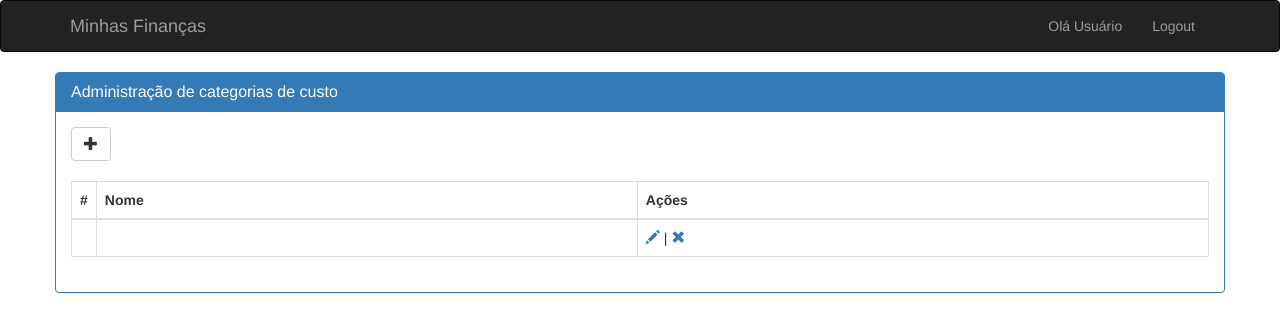
After one commit to valdineireis/financas-pessoais, a PHP site: template templates/category-costs/list.html.twig in a window 1280 px wide. The commit adds this page. Shown: the top 332 px of the page. Run offline with PHP 8.4, Linux system fonts and the light colour scheme; the template is opened without the code that fills it, so the values that code supplies are empty; some libraries are stand-ins or nearby versions.

Commit message:
Template de listagem das categorias

```diff
--- a/public/index.php
+++ b/public/index.php
@@ -27,6 +27,11 @@ $app->get('/home', function(ServerRequestInterface $request) {
 	return $response;
 });
 
+$app->get('/category-costs', function() use($app) {
+	$view = $app->service('view.renderer');
+	return $view->render('category-costs/list.html.twig');
+});
+
 $app->get('/{name}', function(ServerRequestInterface $request) use($app) {
 	$view = $app->service('view.renderer');
 	return $view->render('test.html.twig', ['name' => $request->getAttribute('name')]);
--- /dev/null
+++ b/templates/category-costs/list.html.twig
@@ -0,0 +1,53 @@
+{% extends 'layout.html.twig' %}
+
+{% block content %}
+	<div class="container">
+        <div class="row">
+            <div class="panel panel-primary">
+                <div class="panel-heading">
+                    <h3 class="panel-title">
+                        Administração de categorias de custo
+                    </h3>
+                </div>
+                <div class="panel-body">
+                    <div class="row">
+                        <div class="col-md-12">
+                            <a href="#" class="btn btn-default">
+                                <span class="glyphicon glyphicon-plus"></span>
+                            </a>
+                        </div>
+                    </div>
+                    <br/>
+                    <div class="row">
+                        <div class="col-md-12">
+                            <table class="table table-bordered">
+                                <thead>
+	                                <tr>
+	                                    <th style="width: 10px">#</th>
+	                                    <th>Nome</th>
+	                                    <th>Ações</th>
+	                                </tr>
+                                </thead>
+                                <tbody>
+                                    <tr>
+                                        <td>{{ category.id }}</td>
+                                        <td>{{ category.name }}</td>
+                                        <td>
+                                            <a href="#">
+                                                <span class="glyphicon glyphicon-pencil"></span>
+                                            </a>
+                                            |
+                                            <a href="#">
+                                                <span class="glyphicon glyphicon-remove"></span>
+                                            </a>
+                                        </td>
+                                    </tr>
+                                </tbody>
+                            </table>
+                        </div>
+                    </div>
+                </div>
+            </div>
+        </div>
+    </div>
+{% endblock %}
```
